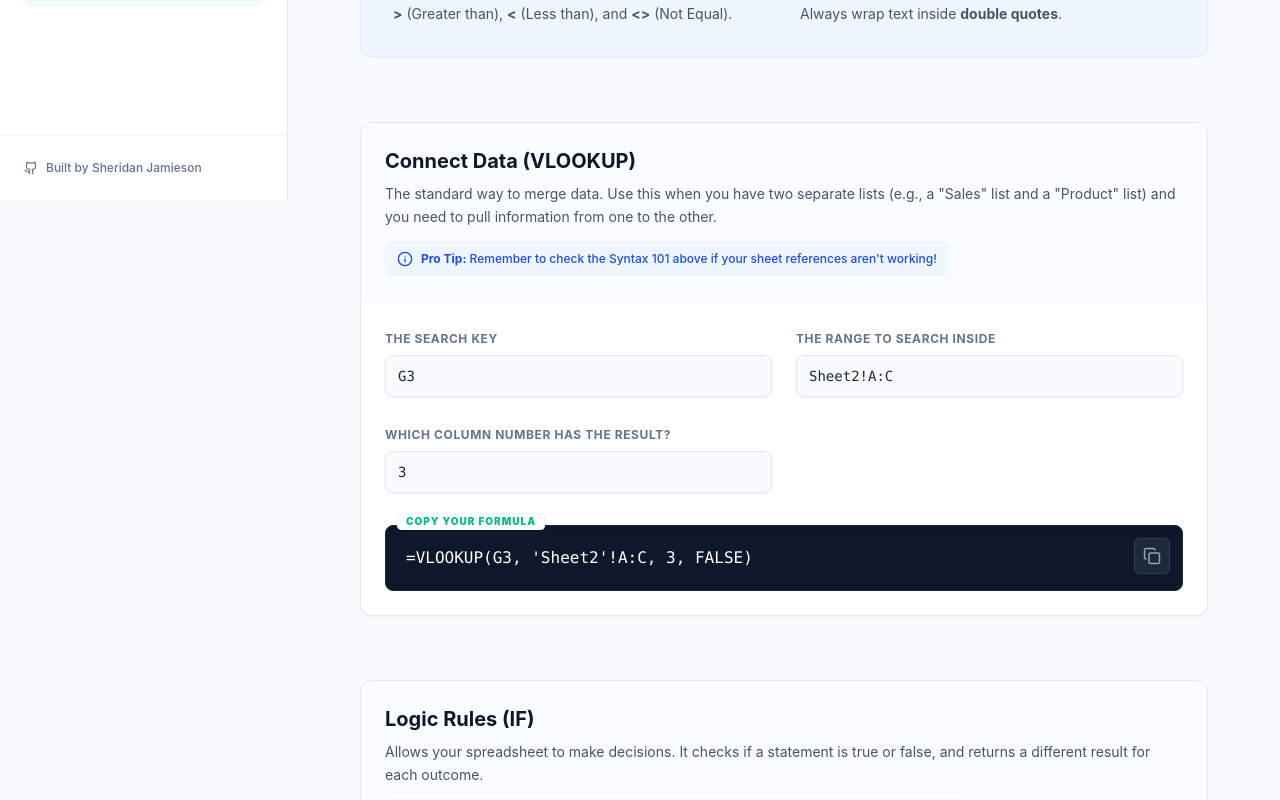
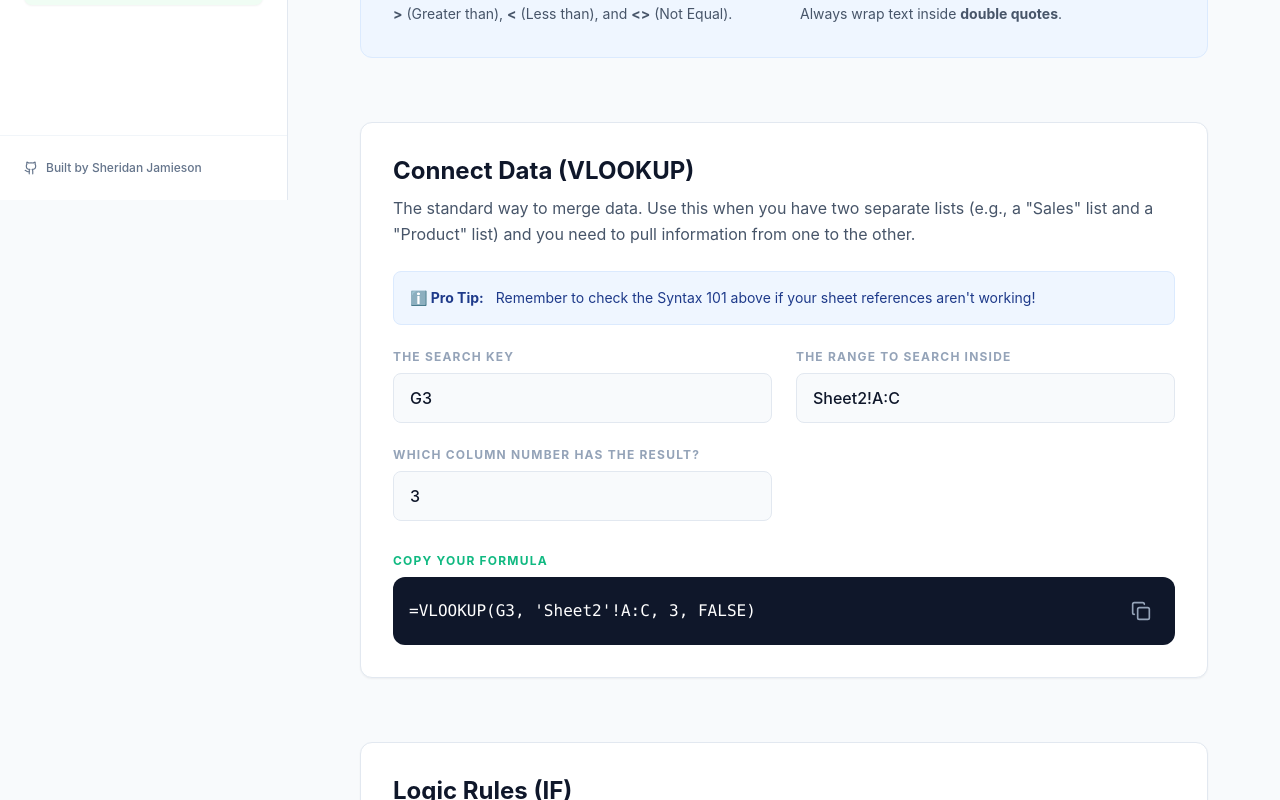
Before and after one commit to sheridan-runs/spreadsheet-school, a React (Vite) app in the folder spreadsheet-school/: page / in a window 1280 px wide. Shown: the part 600-1400 px from the top of the page. Built offline with nearby package versions, Linux system fonts and the light colour scheme.

Commit message:
Update FormulaBuilder.tsx

```diff
--- a/spreadsheet-school/src/components/FormulaBuilder.tsx
+++ b/spreadsheet-school/src/components/FormulaBuilder.tsx
@@ -1,91 +1,97 @@
+import { Copy, Check, ChevronDown, BookOpen } from 'lucide-react';
 import { useState } from 'react';
-import { Copy, Check, Info } from 'lucide-react';
 
 interface InputField {
   id: string;
   label: string;
+  placeholder: string;
   defaultValue: string;
-  placeholder: string;
 }
 
 interface FormulaBuilderProps {
   title: string;
   description: string;
-  tip?: string; // NEW: Added a Pro Tip section
+  tip: string;
+  explanation?: string; // New Optional Prop
   inputs: InputField[];
   generator: (values: Record<string, string>) => string;
 }
 
-export function FormulaBuilder({ title, description, tip, inputs, generator }: FormulaBuilderProps) {
-  const [values, setValues] = useState<Record<string, string>>(() => {
-    const defaults: Record<string, string> = {};
-    inputs.forEach(i => defaults[i.id] = i.defaultValue);
-    return defaults;
-  });
+export function FormulaBuilder({ title, description, tip, explanation, inputs, generator }: FormulaBuilderProps) {
+  const [values, setValues] = useState<Record<string, string>>(() =>
+    inputs.reduce((acc, input) => ({ ...acc, [input.id]: input.defaultValue }), {})
+  );
+  const [copied, setCopied] = useState(false);
 
-  const [copied, setCopied] = useState(false);
-  const result = generator(values);
+  const formula = generator(values);
 
   const handleCopy = () => {
-    navigator.clipboard.writeText(result);
+    navigator.clipboard.writeText(formula);
     setCopied(true);
     setTimeout(() => setCopied(false), 2000);
   };
 
   return (
-    <div className="bg-white border border-slate-200 rounded-xl shadow-sm overflow-hidden hover:shadow-md transition-shadow duration-300">
-      {/* Header */}
-      <div className="p-6 border-b border-slate-100 bg-slate-50/50">
-        <h3 className="text-xl font-bold text-slate-900 mb-2">{title}</h3>
-        <p className="text-slate-600 text-sm leading-relaxed mb-3">{description}</p>
+    <div className="bg-white rounded-xl shadow-sm border border-slate-200 overflow-hidden">
+      <div className="p-6 md:p-8 space-y-6">
+        <div>
+          <h2 className="text-2xl font-bold text-slate-900 mb-2">{title}</h2>
+          <p className="text-slate-600 leading-relaxed">{description}</p>
+        </div>
 
-        {/* Pro Tip Badge */}
-        {tip && (
-          <div className="inline-flex items-start gap-2 bg-blue-50 text-blue-700 px-3 py-2 rounded-lg text-xs font-medium leading-relaxed">
-            <Info className="w-4 h-4 shrink-0 mt-0.5" />
-            <span><strong className="font-bold">Pro Tip:</strong> {tip}</span>
-          </div>
+        {/* SEO/AEO OPTIMISED ACCORDION */}
+        {explanation && (
+          <details className="group">
+            <summary className="flex items-center gap-2 text-sm font-bold text-blue-600 cursor-pointer select-none hover:text-blue-700 transition-colors">
+              <BookOpen size={16} />
+              <span>How does this formula work?</span>
+              <ChevronDown size={16} className="group-open:rotate-180 transition-transform" />
+            </summary>
+            <div className="mt-3 text-sm text-slate-600 bg-blue-50 p-4 rounded-lg border border-blue-100 leading-relaxed">
+              {explanation}
+            </div>
+          </details>
         )}
-      </div>
 
-      {/* The Builder Area */}
-      <div className="p-6 bg-white space-y-8"> {/* Increased spacing for clarity */}
+        {/* Tip Box */}
+        <div className="bg-blue-50 border border-blue-100 rounded-lg p-4 flex gap-3 text-sm text-blue-900">
+           <span className="shrink-0 font-bold">ℹ️ Pro Tip:</span>
+           <span>{tip}</span>
+        </div>
 
-        {/* Input Grid */}
         <div className="grid grid-cols-1 md:grid-cols-2 gap-6">
           {inputs.map((input) => (
-            <div key={input.id} className="space-y-1.5">
-              <label className="text-xs font-bold uppercase tracking-wider text-slate-500">
+            <div key={input.id} className="space-y-2">
+              <label className="text-xs font-bold text-slate-400 uppercase tracking-widest block">
                 {input.label}
               </label>
               <input
                 type="text"
                 value={values[input.id]}
                 onChange={(e) => setValues({ ...values, [input.id]: e.target.value })}
+                className="w-full bg-slate-50 border border-slate-200 rounded-lg px-4 py-3 text-slate-900 font-medium focus:outline-none focus:ring-2 focus:ring-sheet-green/20 focus:border-sheet-green transition-all placeholder:text-slate-400"
                 placeholder={input.placeholder}
-                className="w-full bg-slate-50 border border-slate-200 rounded-lg px-3 py-2.5 text-slate-800 font-mono text-sm focus:outline-none focus:ring-2 focus:ring-sheet-green/50 focus:border-sheet-green transition-all shadow-sm"
               />
             </div>
           ))}
         </div>
 
-        {/* The Result Box - Fixed Spacing/Badge */}
-        <div className="relative group mt-8"> {/* Added top margin so badge has room */}
-          <div className="absolute -top-3 left-3 px-2 bg-white text-[10px] font-black uppercase tracking-widest text-sheet-green border border-slate-100 rounded shadow-sm z-10">
-            Copy Your Formula
-          </div>
-          <div className="bg-slate-900 rounded-lg p-5 font-mono text-white break-all pr-12 text-sm md:text-base border border-slate-800 shadow-inner relative">
-            {result}
-            <button
-              onClick={handleCopy}
-              className="absolute right-3 top-3 p-2 bg-slate-800 hover:bg-slate-700 rounded-md text-slate-400 hover:text-white transition-colors border border-slate-700"
-              title="Copy to clipboard"
-            >
-              {copied ? <Check size={18} className="text-sheet-green" /> : <Copy size={18} />}
-            </button>
-          </div>
+        <div className="pt-2">
+           <div className="flex items-center justify-between mb-2">
+              <span className="text-xs font-bold text-sheet-green uppercase tracking-widest">Copy your formula</span>
+           </div>
+           <div className="bg-slate-900 rounded-xl p-4 flex items-center justify-between gap-4 group cursor-pointer relative" onClick={handleCopy}>
+              <code className="font-mono text-sm md:text-base text-white break-all">{formula}</code>
+              <button className="text-slate-400 hover:text-white transition-colors p-2 rounded-lg hover:bg-white/10 shrink-0">
+                {copied ? <Check size={20} className="text-sheet-green" /> : <Copy size={20} />}
+              </button>
+              {copied && (
+                <div className="absolute top-1/2 left-1/2 -translate-x-1/2 -translate-y-1/2 bg-sheet-green text-white text-xs font-bold px-3 py-1 rounded-full shadow-lg animate-fade-in-up">
+                  Copied!
+                </div>
+              )}
+           </div>
         </div>
-
       </div>
     </div>
   );
```
